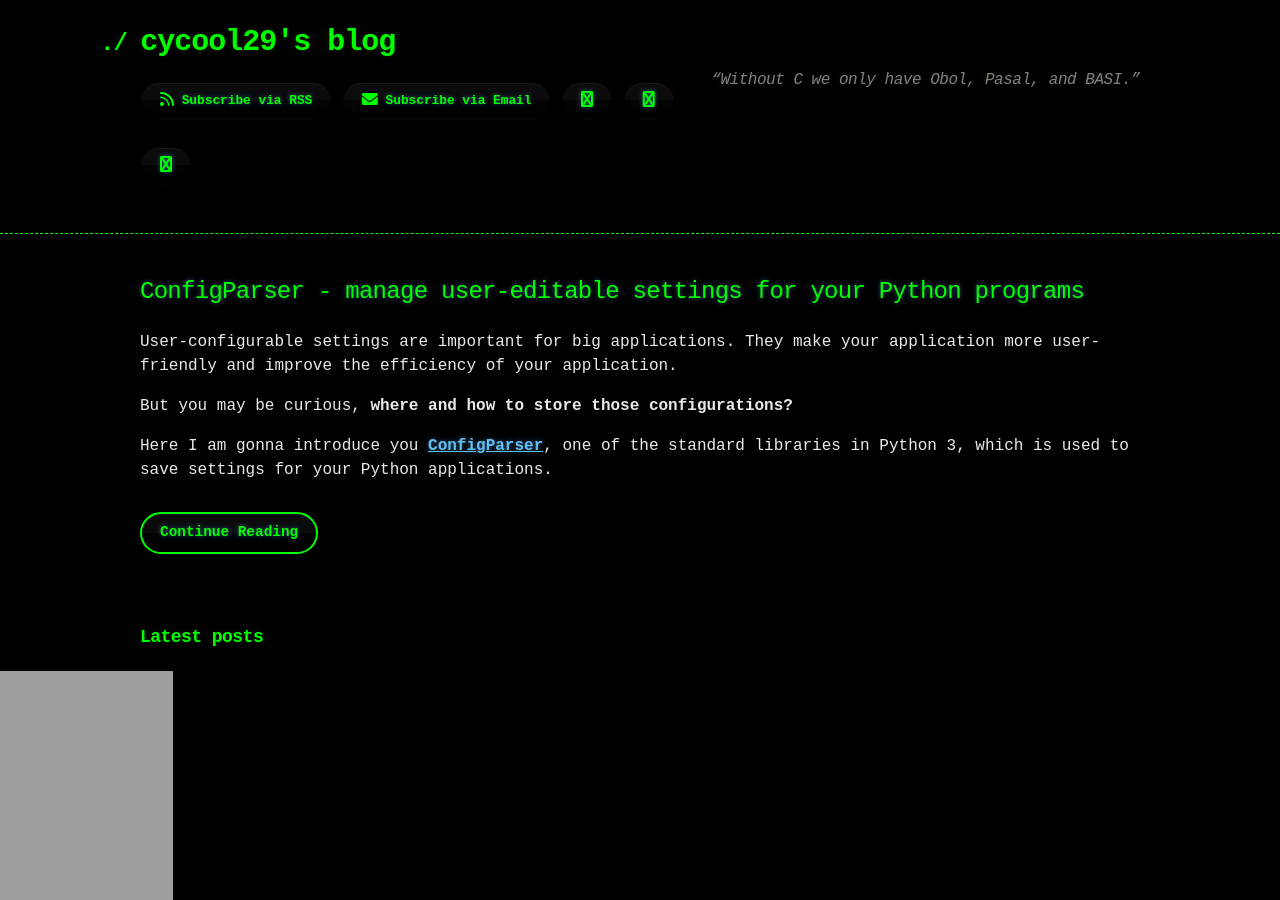
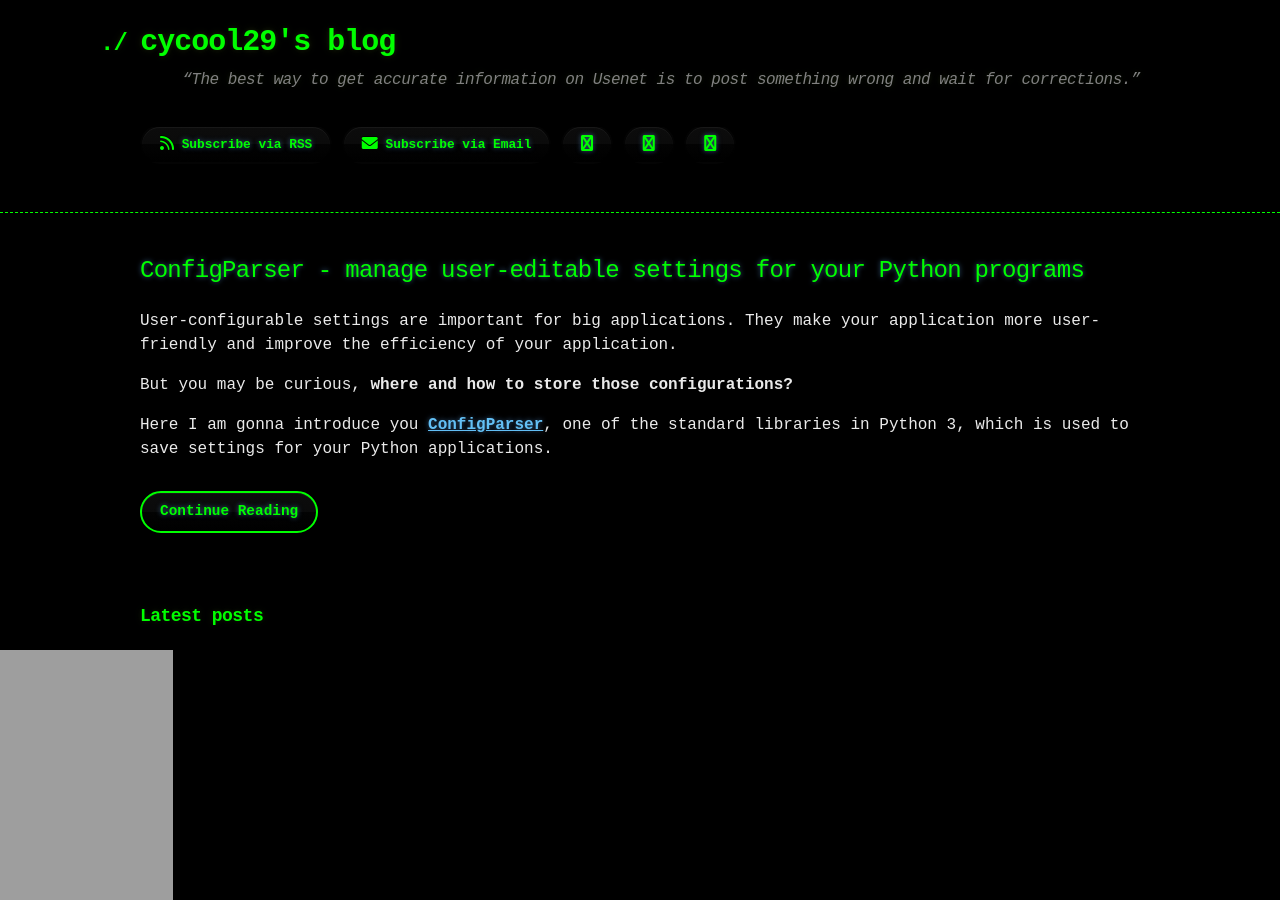
Before and after one commit to cycool29/cycool29.github.io, a Jekyll site: the page built from index.md, in a window 1280 px wide and 900 px high. Built offline with Jekyll 4.4.1, drawn with Linux system fonts in a browser that asks for light colours; a style sheet for code colours, icons or effects is not loaded.

Commit message:
Update quotes

```diff
--- a/_config.yml
+++ b/_config.yml
@@ -1,5 +1,5 @@
 title: cycool29's blog
-description: "“Without C we only have Obol, Pasal, and BASI.” "
+description: "“The best way to get accurate information on Usenet is to post something wrong and wait for corrections.” "
 bio: A high school student. Intermediate in Python, Git, Bash. Learning JavaScript. He/Him. "
 author: cycool29
 url: https://cycool29.github.io
```
